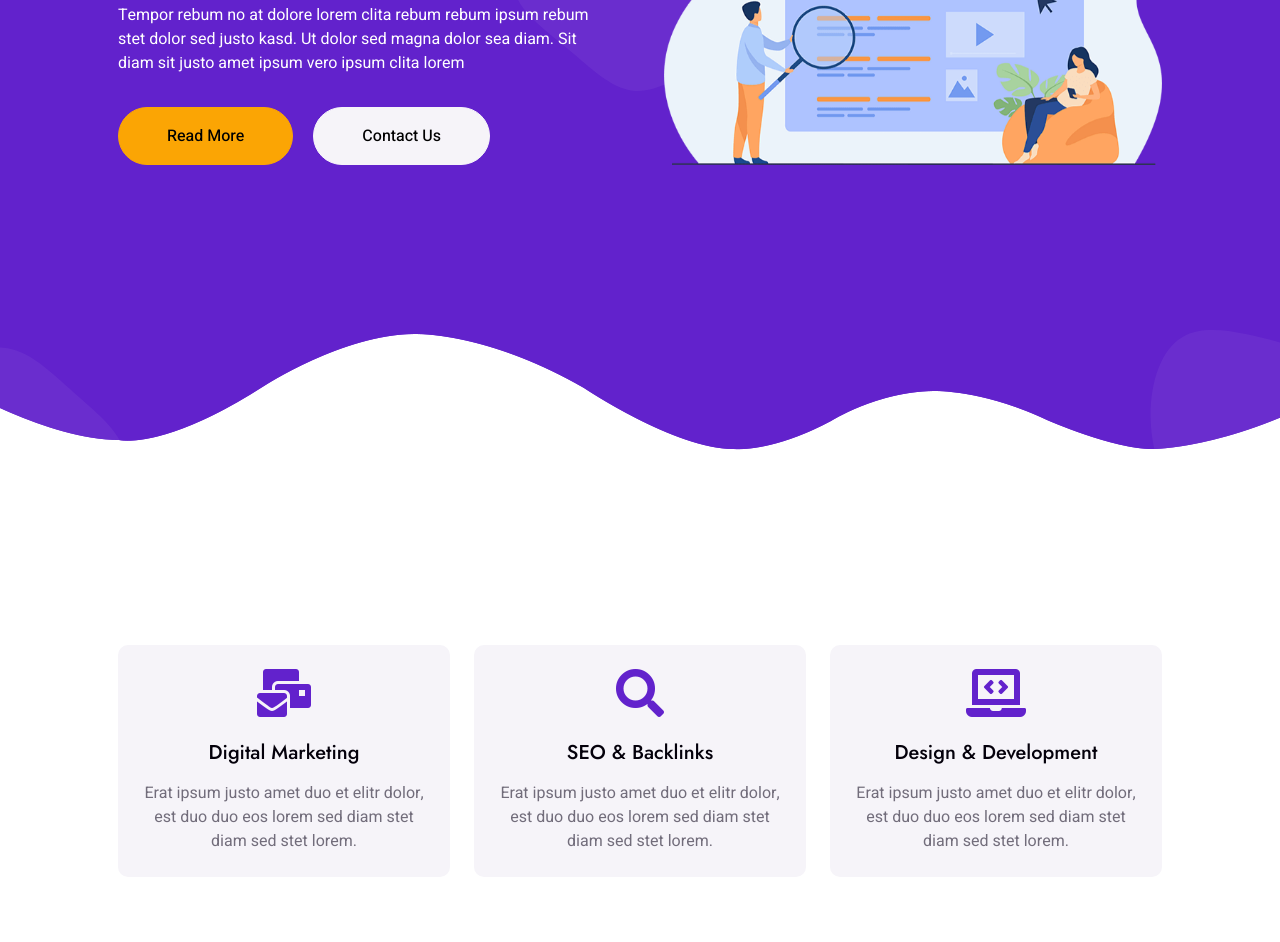
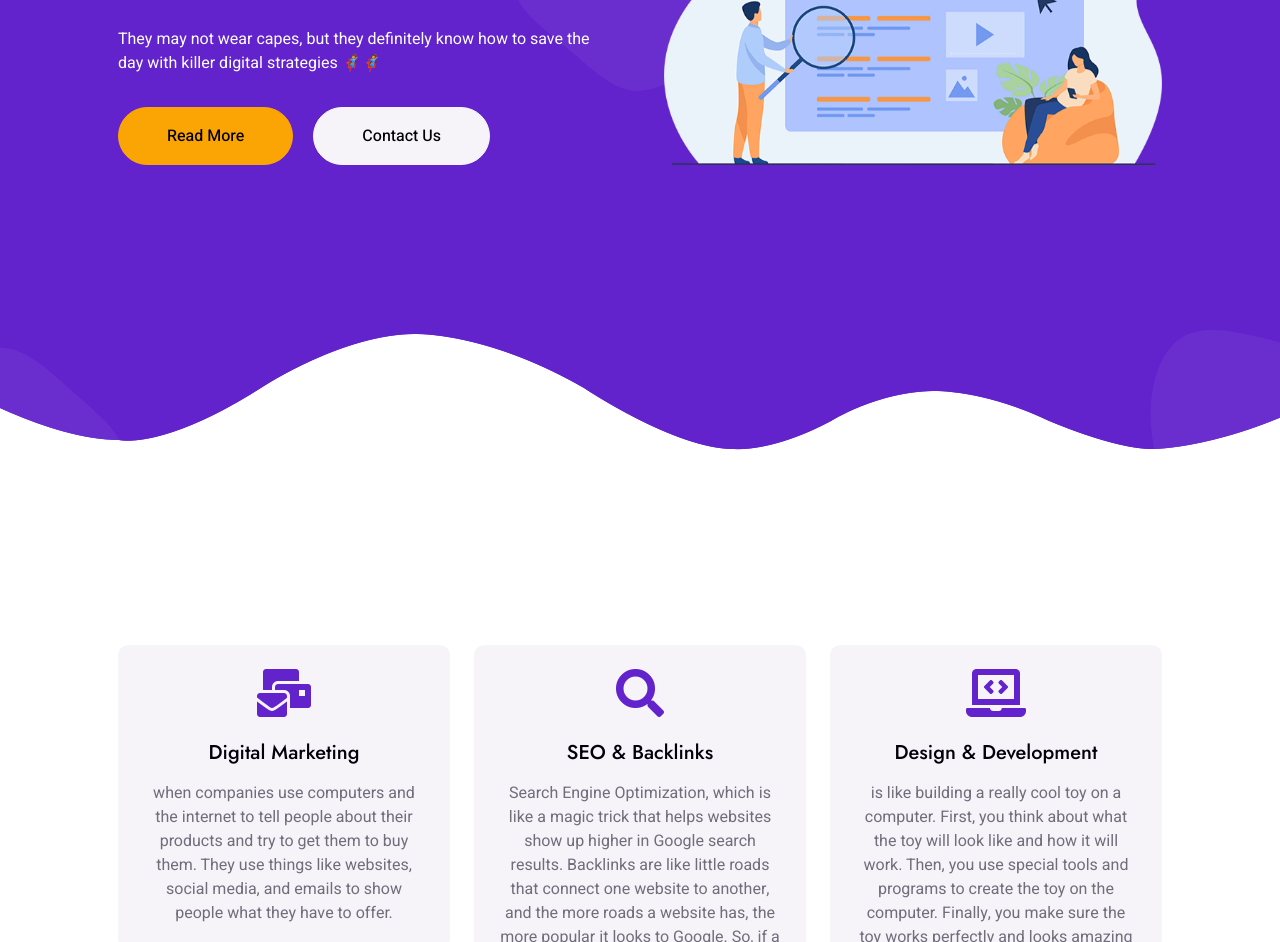
Before and after one commit to BitBaricade/webpage, a plain HTML site: page index.html in a window 1280 px wide. Shown: the part 476-1418 px from the top of the page. Drawn offline with nearby package versions, Linux system fonts and the light colour scheme.

Commit message:
added sentences

```diff
--- a/index.html
+++ b/index.html
@@ -77,8 +77,8 @@
                 <div class="container px-lg-5">
                     <div class="row g-5 align-items-end">
                         <div class="col-lg-6 text-center text-lg-start">
-                            <h1 class="text-white mb-4 animated slideInDown">A Digital Agency Of Inteligents & Creative People</h1>
-                            <p class="text-white pb-3 animated slideInDown">Tempor rebum no at dolore lorem clita rebum rebum ipsum rebum stet dolor sed justo kasd. Ut dolor sed magna dolor sea diam. Sit diam sit justo amet ipsum vero ipsum clita lorem</p>
+                            <h1 class="text-white mb-4 animated slideInDown">A digital agency comprised of intelligent and creative individuals</h1>
+                            <p class="text-white pb-3 animated slideInDown">They may not wear capes, but they definitely know how to save the day with killer digital strategies 🦸‍♂️🦸‍♀️</p>
                             <a href="" class="btn btn-secondary py-sm-3 px-sm-5 rounded-pill me-3 animated slideInLeft">Read More</a>
                             <a href="" class="btn btn-light py-sm-3 px-sm-5 rounded-pill animated slideInRight">Contact Us</a>
                         </div>
@@ -100,21 +100,21 @@
                         <div class="feature-item bg-light rounded text-center p-4">
                             <i class="fa fa-3x fa-mail-bulk text-primary mb-4"></i>
                             <h5 class="mb-3">Digital Marketing</h5>
-                            <p class="m-0">Erat ipsum justo amet duo et elitr dolor, est duo duo eos lorem sed diam stet diam sed stet lorem.</p>
+                            <p class="m-0">when companies use computers and the internet to tell people about their products and try to get them to buy them. They use things like websites, social media, and emails to show people what they have to offer.</p>
                         </div>
                     </div>
                     <div class="col-lg-4 wow fadeInUp" data-wow-delay="0.3s">
                         <div class="feature-item bg-light rounded text-center p-4">
                             <i class="fa fa-3x fa-search text-primary mb-4"></i>
                             <h5 class="mb-3">SEO & Backlinks</h5>
-                            <p class="m-0">Erat ipsum justo amet duo et elitr dolor, est duo duo eos lorem sed diam stet diam sed stet lorem.</p>
+                            <p class="m-0">Search Engine Optimization, which is like a magic trick that helps websites show up higher in Google search results. Backlinks are like little roads that connect one website to another, and the more roads a website has, the more popular it looks to Google. So, if a website has lots of backlinks, it can help it show up higher in search results and get more visitors.</p>
                         </div>
                     </div>
                     <div class="col-lg-4 wow fadeInUp" data-wow-delay="0.5s">
                         <div class="feature-item bg-light rounded text-center p-4">
                             <i class="fa fa-3x fa-laptop-code text-primary mb-4"></i>
                             <h5 class="mb-3">Design & Development</h5>
-                            <p class="m-0">Erat ipsum justo amet duo et elitr dolor, est duo duo eos lorem sed diam stet diam sed stet lorem.</p>
+                            <p class="m-0">is like building a really cool toy on a computer. First, you think about what the toy will look like and how it will work. Then, you use special tools and programs to create the toy on the computer. Finally, you make sure the toy works perfectly and looks amazing before you can play with it.</p>
                         </div>
                     </div>
                 </div>
@@ -213,7 +213,7 @@
                                 <i class="fa fa-search fa-2x"></i>
                             </div>
                             <h5 class="mb-3">SEO Optimization</h5>
-                            <p class="m-0">Erat ipsum justo amet duo et elitr dolor, est duo duo eos lorem sed diam stet diam sed stet lorem.</p>
+                            <p class="m-0">Dominate search results with our powerful SEO solutions.</p>
                             <a class="btn btn-square" href=""><i class="fa fa-arrow-right"></i></a>
                         </div>
                     </div>
@@ -223,7 +223,7 @@
                                 <i class="fa fa-laptop-code fa-2x"></i>
                             </div>
                             <h5 class="mb-3">Web Design</h5>
-                            <p class="m-0">Erat ipsum justo amet duo et elitr dolor, est duo duo eos lorem sed diam stet diam sed stet lorem.</p>
+                            <p class="m-0">Create an unforgettable online experience with our expert web design team.</p>
                             <a class="btn btn-square" href=""><i class="fa fa-arrow-right"></i></a>
                         </div>
                     </div>
@@ -233,7 +233,7 @@
                                 <i class="fab fa-facebook-f fa-2x"></i>
                             </div>
                             <h5 class="mb-3">Social Media Marketing</h5>
-                            <p class="m-0">Erat ipsum justo amet duo et elitr dolor, est duo duo eos lorem sed diam stet diam sed stet lorem.</p>
+                            <p class="m-0">Amplify your brand voice and reach new heights on social media.</p>
                             <a class="btn btn-square" href=""><i class="fa fa-arrow-right"></i></a>
                         </div>
                     </div>
@@ -243,7 +243,7 @@
                                 <i class="fa fa-mail-bulk fa-2x"></i>
                             </div>
                             <h5 class="mb-3">Email Marketing</h5>
-                            <p class="m-0">Erat ipsum justo amet duo et elitr dolor, est duo duo eos lorem sed diam stet diam sed stet lorem.</p>
+                            <p class="m-0">Turn leads into loyal customers with targeted email marketing campaigns.</p>
                             <a class="btn btn-square" href=""><i class="fa fa-arrow-right"></i></a>
                         </div>
                     </div>
@@ -253,7 +253,7 @@
                                 <i class="fa fa-thumbs-up fa-2x"></i>
                             </div>
                             <h5 class="mb-3">PPC Advertising</h5>
-                            <p class="m-0">Erat ipsum justo amet duo et elitr dolor, est duo duo eos lorem sed diam stet diam sed stet lorem.</p>
+                            <p class="m-0">Reach your ideal audience and only pay for results with PPC.</p>
                             <a class="btn btn-square" href=""><i class="fa fa-arrow-right"></i></a>
                         </div>
                     </div>
@@ -263,7 +263,7 @@
                                 <i class="fab fa-android fa-2x"></i>
                             </div>
                             <h5 class="mb-3">App Development</h5>
-                            <p class="m-0">Erat ipsum justo amet duo et elitr dolor, est duo duo eos lorem sed diam stet diam sed stet lorem.</p>
+                            <p class="m-0">We build custom apps that solve your business challenges.</p>
                             <a class="btn btn-square" href=""><i class="fa fa-arrow-right"></i></a>
                         </div>
                     </div>
```
